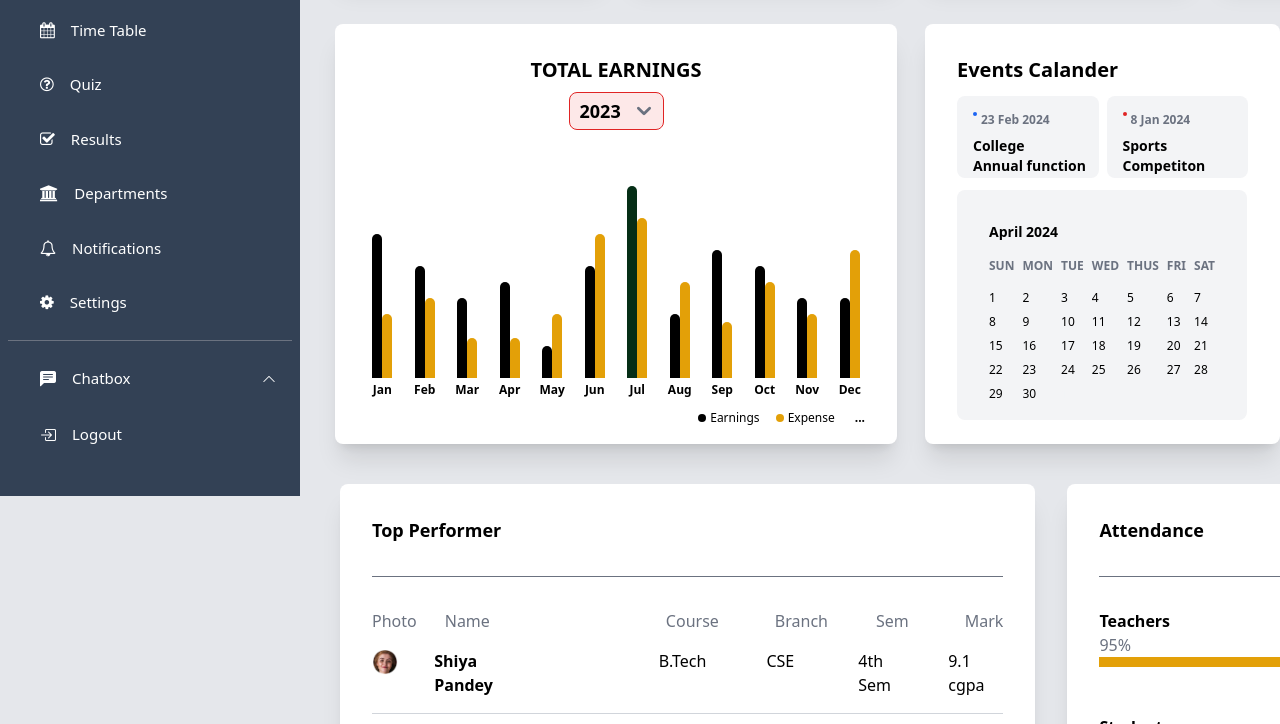
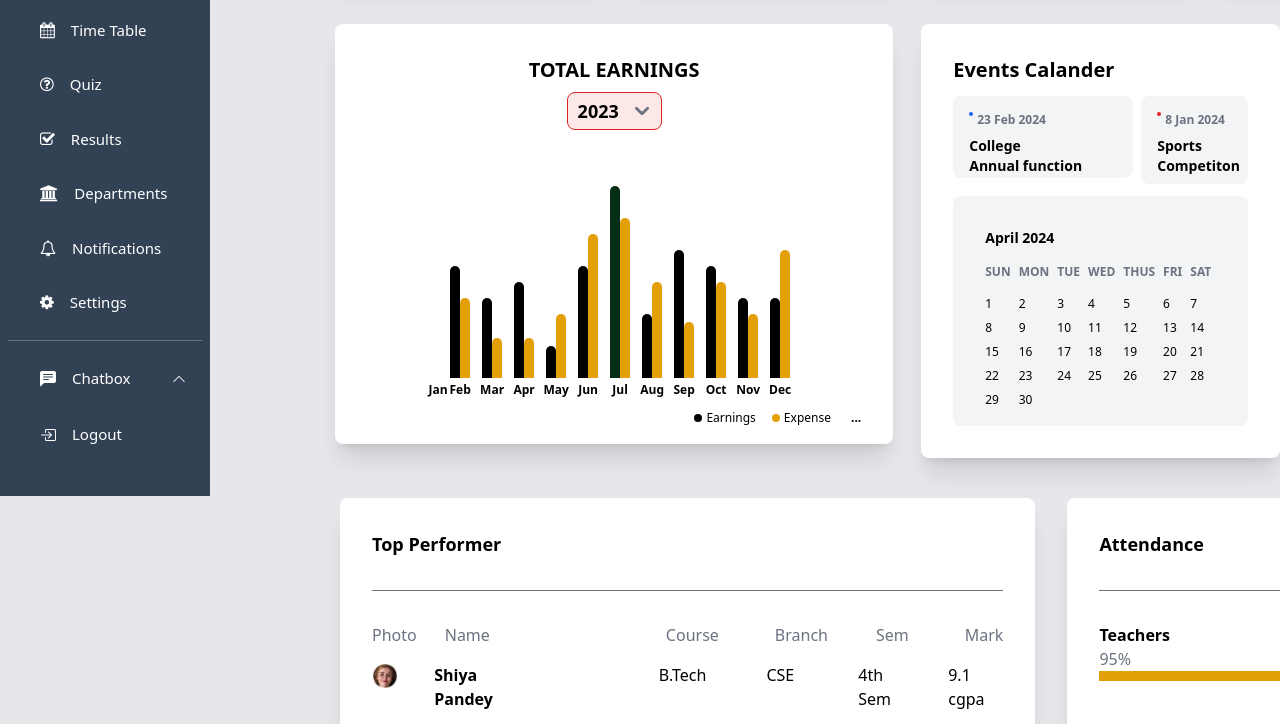
Before and after one commit to epsitasingh5/SDITSTask, a website: page index.html in a window 1280 px wide. Shown: the part 304-1028 px from the top of the page. Drawn offline with nearby package versions, Linux system fonts and the light colour scheme.

Commit message:
Add files via upload

```diff
--- a/index.html
+++ b/index.html
@@ -17,7 +17,7 @@
 </head>
 
 
-            <body class="bg-gray-200 h-[1210px]">
+            <body class="bg-gray-200 sm:h-[1210px]">
 
             <span
             class="absolute text-white text-4xl top-5 left-4 cursor-pointer"
@@ -26,7 +26,7 @@
           <i class="bi bi-filter-left px-2 bg-gray-900 rounded-md"></i>
           </span>
           <div
-            class="sidebar fixed top-0 bottom-0 lg:left-0 p-2 w-[300px] overflow-y-auto text-center bg-slate-700 "
+            class="sm:sidebar fixed top-0 bottom-0 lg:left-0 p-2 sm:w-[300px] overflow-y-auto text-center bg-slate-700 "
           >
             <div class="text-white text-xl ml-4">
               <div class="p-2.5 mt-1 flex items-center">
@@ -246,7 +246,7 @@
 
 
           <div class="flex-col">
-          <div class=" flex ml-10 space-x-7  mb-4 md:pl-[295px]">
+          <div class=" flex ml-10 space-x-7  mb-4 pl-[295px]">
 
             <div class="flex flex-col items-center w-full max-w-screen-md p-6 pb-6 h-[420px] bg-white rounded-lg shadow-xl sm:p-8">
                 <h2 class="text-xl font-semibold pb-2">TOTAL EARNINGS</h2>
@@ -261,10 +261,10 @@
                        </form>
   <br><br>
 
-                <div class="flex items-end flex-grow w-full mt-2 space-x-2 sm:space-x-3">
+                <div class="flex items-end flex-grow sm:w-full mt-2 space-x-2 sm:space-x-3">
                     <div class="relative flex flex-col sm:items-center flex-grow pb-5 group ">
                         <span class="absolute top-0 hidden -mt-6 text-xs font-bold group-hover:block">37K</span>
-                        <div class="flex items-end w-5">
+                        <div class="flex items-end sm:w-5">
 
                             <div class="relative flex justify-center flex-grow h-36 rounded-t-xl bg-black"></div>
                             <div class="relative flex justify-center flex-grow h-16 rounded-t-xl bg-yellow-400"></div>
@@ -387,7 +387,7 @@
             </div>
             <!-- Component End  -->
 
-          <div class=" items-center w-[355px] max-w-screen-md p-4 pb-6 h-[420px] bg-white rounded-lg shadow-xl sm:p-8">
+          <div class=" items-center sm:w-[355px] max-w-screen-md p-4 pb-6 sm:h-[420px] bg-white rounded-lg shadow-xl sm:p-8">
             <span class="text-xl font-bold">Events Calander</span>
             <div class="flex space-x-2 pt-3 pb-3">
             <div class="  w-[180px] max-w-screen-md h-[82px] bg-gray-100 rounded-lg sm:p-2">
@@ -400,7 +400,7 @@
 
              </div>
 
-          <div class=" w-[180px] max-w-screen-md p-3 pb-3 h-[82px] bg-gray-100 rounded-lg  sm:p-2">
+          <div class=" sm:w-[180px] max-w-screen-md p-3 pb-3 sm:h-[82px] bg-gray-100 rounded-lg  sm:p-2">
             <div class=" flex  sm:p-2">
               <span class="block w-1  h-1  rounded-md bg-red-600"></span>
               <span class="ml-1 text-xs text-gray-500 font-semibold">8 Jan 2024</span>
@@ -411,7 +411,7 @@
              </div>
           </div>
 
-          <div class="items-center w-[290px] max-w-screen-md p-3 pb-3 h-[230px] bg-gray-100 rounded-lg  sm:p-8">
+          <div class="items-center sm:w-[290px] max-w-screen-md p-3 pb-3 h-[230px] bg-gray-100 rounded-lg  sm:p-8">
           <div class="table text-xs">
             <div class="table-caption text-sm font-bold justify-center pb-4">April 2024</div>
             <div class="table-header-group">
```
